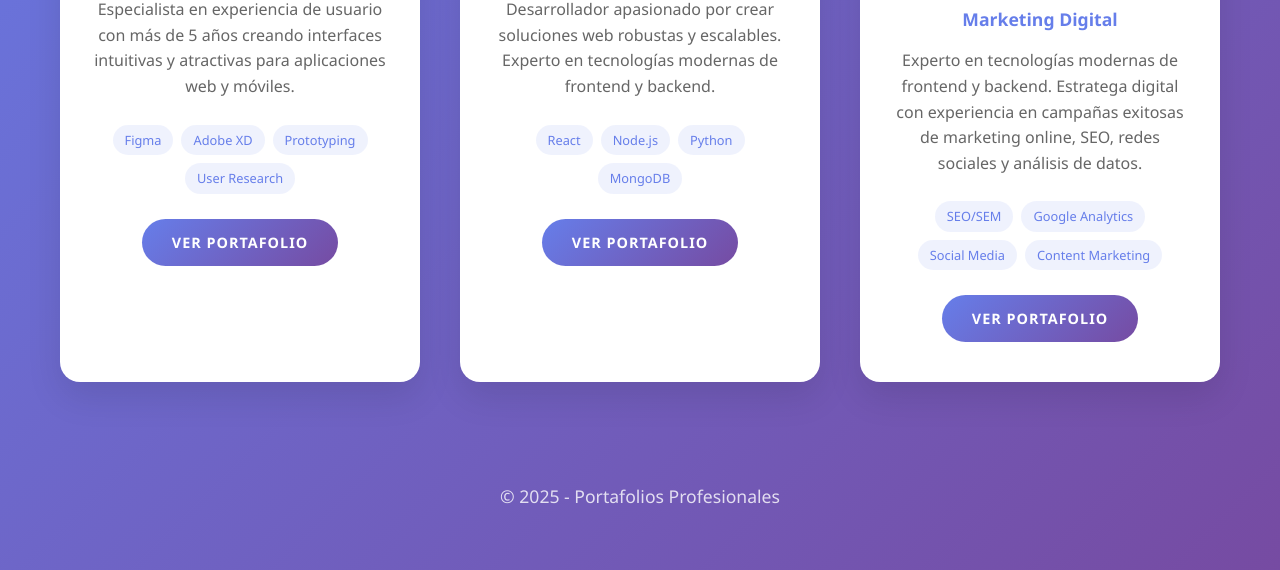
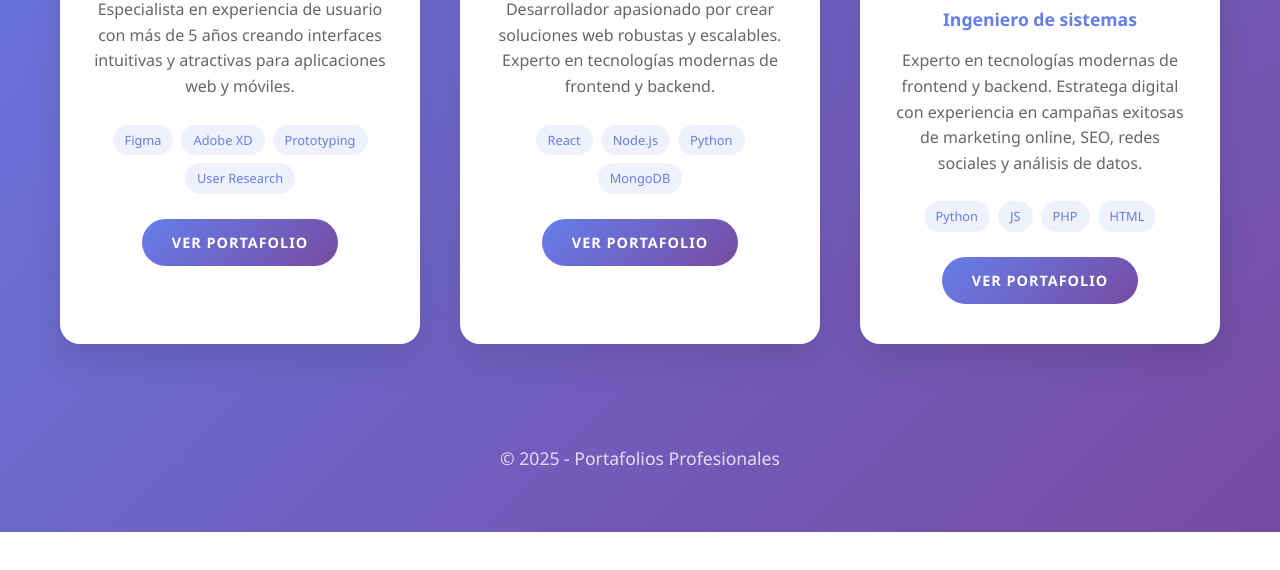
Before and after one commit to danielra123/Pagina-de-portafolios, a plain HTML site: page index.html in a window 1280 px wide. Shown: the part 555-1125 px from the top of the page. After the commit the page ends 1087 px from the top, so only its background shows below. Drawn offline with Linux system fonts and the light colour scheme.

Commit message:
CORRECCION index

```diff
--- a/index.html
+++ b/index.html
@@ -272,17 +272,17 @@
             <img src="assets/img/jr.png" alt="Juan Miguel" />
           </div>
           <h2>Juan Miguel Ramirez Mancilla</h2>
-          <div class="member-role">Marketing Digital</div>
+          <div class="member-role">Ingeniero de sistemas</div>
           <p>
             Experto en tecnologías modernas de frontend y backend. Estratega
             digital con experiencia en campañas exitosas de marketing online,
             SEO, redes sociales y análisis de datos.
           </p>
           <div class="member-skills">
-            <span class="skill-tag">SEO/SEM</span>
-            <span class="skill-tag">Google Analytics</span>
-            <span class="skill-tag">Social Media</span>
-            <span class="skill-tag">Content Marketing</span>
+             <span class="skill-tag"> Python </span>
+          <span class="skill-tag"> JS </span>
+          <span class="skill-tag"> PHP </span>
+          <span class="skill-tag"> HTML </span>
           </div>
           <a href="pages/portfolio3.html" class="portfolio-link"
             >Ver Portafolio</a
```
